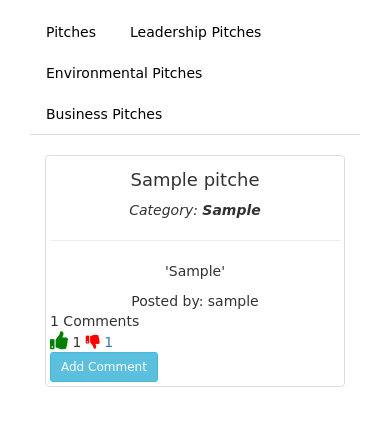
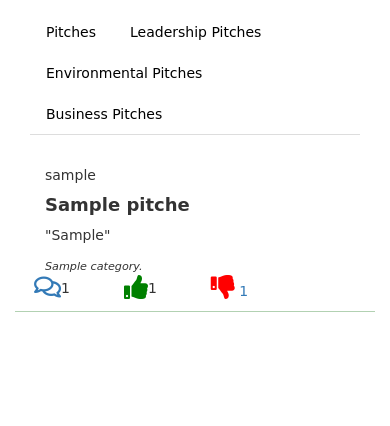
Before and after one commit to Robert-Moringa/Pitches, a Flask app: page / in a window 390 px wide. Shown: the part 70-496 px from the top of the page. Run offline with Flask 2, Linux system fonts and the light colour scheme; tables that the repository leaves empty hold one stand-in row (values such as "Sample post"); some libraries are stand-ins or nearby versions.

Commit message:
styled the macros and profile html

```diff
--- a/app/main/form.py
+++ b/app/main/form.py
@@ -8,7 +8,7 @@ class UpdateProfile(FlaskForm):
 
 class PitchForm(FlaskForm):
     title = StringField('Title', validators=[Required()])
-    category = SelectField('Category', choices=[('Business','Business'),('Leadership','Leadership'),('Environmental','Environmental')],validators=[Required()])
+    category = SelectField('Category', choices=[('Business','Business'),('Leadership','Leadership'),('Environment','Environment')],validators=[Required()])
     post = TextAreaField('Your Pitch', validators=[Required()])
     submit = SubmitField('Pitch')
 
--- a/app/main/views.py
+++ b/app/main/views.py
@@ -11,7 +11,7 @@ def index():
     pitches = Pitch.query.all()
     business = Pitch.query.filter_by(category = 'Business').all()
     leadership = Pitch.query.filter_by(category = 'Leadership').all()
-    environment = Pitch.query.filter_by(category = 'Environmental').all()
+    environment = Pitch.query.filter_by(category = 'Environment').all()
     title= 'Welcome to your one stop Pitches Website'
     return render_template('index.html', title = title, pitches= pitches, business = business, leadership=leadership, environment=environment)
 
--- a/app/static/css/styles.css
+++ b/app/static/css/styles.css
@@ -31,3 +31,39 @@ button{
 .category-tab{
     color: black;
 }
+
+/* macros.html */
+.pitch-title{
+    font-weight: bolder;
+}
+
+.pitch-post{
+    font-weight: 400;
+}
+
+.pitch-category{
+    font-weight: 200;
+    font-size: 80%;
+}
+
+.engaging-icons{
+    display: flex;
+}
+
+.icons{
+    padding-right: 50px; padding-left: 4px;
+    /* border-right: 1px solid rgba(0, 102, 0, 0.5); */
+    display: flex;
+    align-items: center;
+}
+
+.pitch{
+    border-bottom: 1px solid rgba(0, 102, 0, 0.3);
+    padding-bottom: 10px; padding-top: 10px;
+}
+
+.mynav{
+    background-color: rgba(0, 102, 0, 1);
+    margin-bottom: 10px;
+    color: white;
+}
--- a/app/templates/macros.html
+++ b/app/templates/macros.html
@@ -1,65 +1,28 @@
 {% macro display(source) %}
-<div class="container-fluid">
-		<div class="row">
+
 {% if source %}
 {% for category in source %}
-					<div class="col-md-4" >
-						<div class="thumbnail" id="carded">
-							<h4 class="card-header text-center picth-title" >{{category.title}}</h4>
-                            <p class="pitch-category text-center"><i>Category: <strong> {{category.category}} </strong></i></p>
-                            <hr>
-							<div class="card-body">
-                                <p class="pitch-post text-center">'{{category.post}}'</p>
-                                <footer class="blockquote-footer text-center" > Posted by: {{category.user.username}}</footer>
+<div class="row container pitch">
+    <div class="col-md-2"> <p class="pitch-author">{{category.user.username}}</p></div>
+    <div class="col-md-10">
+        <h4 class="pitch-title">{{category.title}}</h4>
+        <p class="pitch-post">"{{category.post}}"</p>
+        <em class="pitch-category">{{category.category}} category.</em>
+        <div class="row engaging-icons">
+            <span class="icons" > <a href="{{url_for('main.add_comment',pitch_id = category.id)}}"> <i class='far fa-comments' style='font-size:24px'></i> </a>   {{category.comment.count()}}</span>
+            <span class="icons" > <a href="{{url_for('main.upvote',id = category.id)}}"><i class="fa fa-thumbs-up" style="font-size:24px;color: green">  </i></a>   {{category.upvote.count()}}</span>
+            <span class="icons"> <a href="{{url_for('main.downvote',id = category.id)}}"> <i class="fa fa-thumbs-down" style="color:red;font-size:24px;">  </i>   {{category.downvote.count()}}</a></span>
         </div>
 
-                            <div>
-                                <div class="pitch-comments">
-                                    <span class="foot" >{{category.comment.count()}} Comments</span>
-                                </div>
-
-                                <div class="votes">
-                                    <span class="foot" > <a href="{{url_for('main.upvote',id = category.id)}}"><i class="fa fa-thumbs-up" style="font-size:18px;color: green"></i></a> {{category.upvote.count()}}</span>
-                                    <span class="foot"> <a href="{{url_for('main.downvote',id = category.id)}}"> <i class="fa fa-thumbs-down" style="color:red;"></i> {{category.downvote.count()}}</a></span>
-                                </div>
-                            </div>
-
-                            <div>
-                                <a href="{{url_for('main.add_comment',pitch_id = category.id)}}" class="btn btn-info btn-sm mynav"> Add Comment</a>
-                            </div>
     </div>
 </div>
 
 {% endfor %}
+
 {% else %}
-				<div class="card w-90 mb-3">
-					<div class="card-body">
-
-						<p class="card-title">Category Has 0 posts</p>
-					</div>
+    <div class="text-center">
+        <p>This category has no pitches yet</p>
     </div>
 {% endif %}
-			</div>
-</div>
+
 {% endmacro %}
-
-<div class="row">
-    <div class="col-md-2" style="display: flex; justify-content: center;">
-        <button class="mynav"><a style="color: white;" href="{{url_for('main.new_pitch')}}">Create a Pitch</a><button>
-    </div>
-    <div class="col-md-4">
-        <h4 class="picth-title">Business Marketing</h4>
-        <p class="pitch-category"><i>Category: <strong>Business</strong></i></p>
-        <hr>
-        <p class="pitch-post">"There’s a better way to grow. Myners Developers offers marketing, sales, service, and operations software that helps your business grow without compromise. Because ‘good for the business’ should also mean ‘good for the customer."</p>
-        <div><span class="foot" > Comments</span>
-            <span class="foot" > <a href=""><i class="fa fa-thumbs-up" style="font-size:18px;color: green"></i></a> 0 </span>
-
-
-            <span class="foot"> <a href=""> <i class="fa fa-thumbs-down" style="color:red;"></i> 1 </a></span></div>
-
-        <a href="" class="btn btn-info mynav"> Comment</a>
-    </div>
-    </div>
-    <div class="col-md-4"></div>
-    <div class="col-md-2"></div>
```
Also changed, not shown: app/templates/profile/profile.html (+9 -6 lines). Lines whose indentation alone changed are shown as unchanged.
